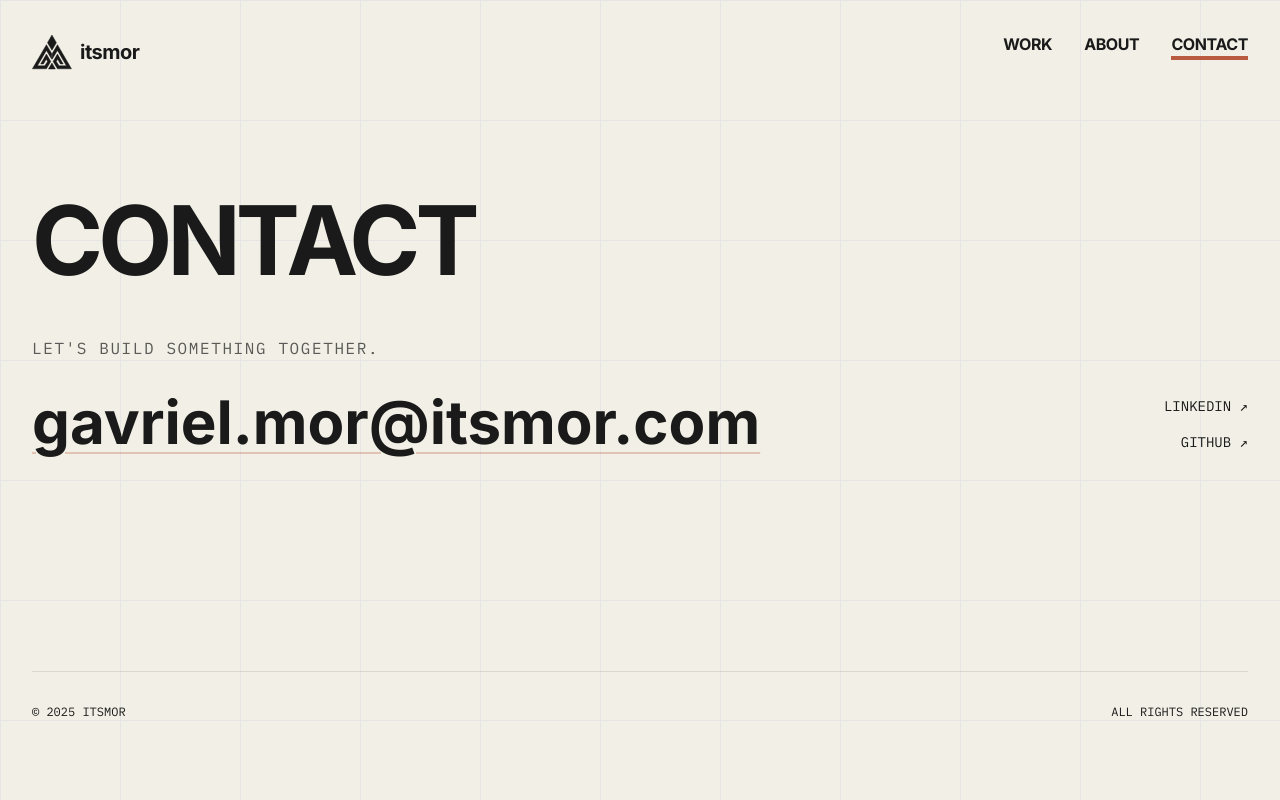
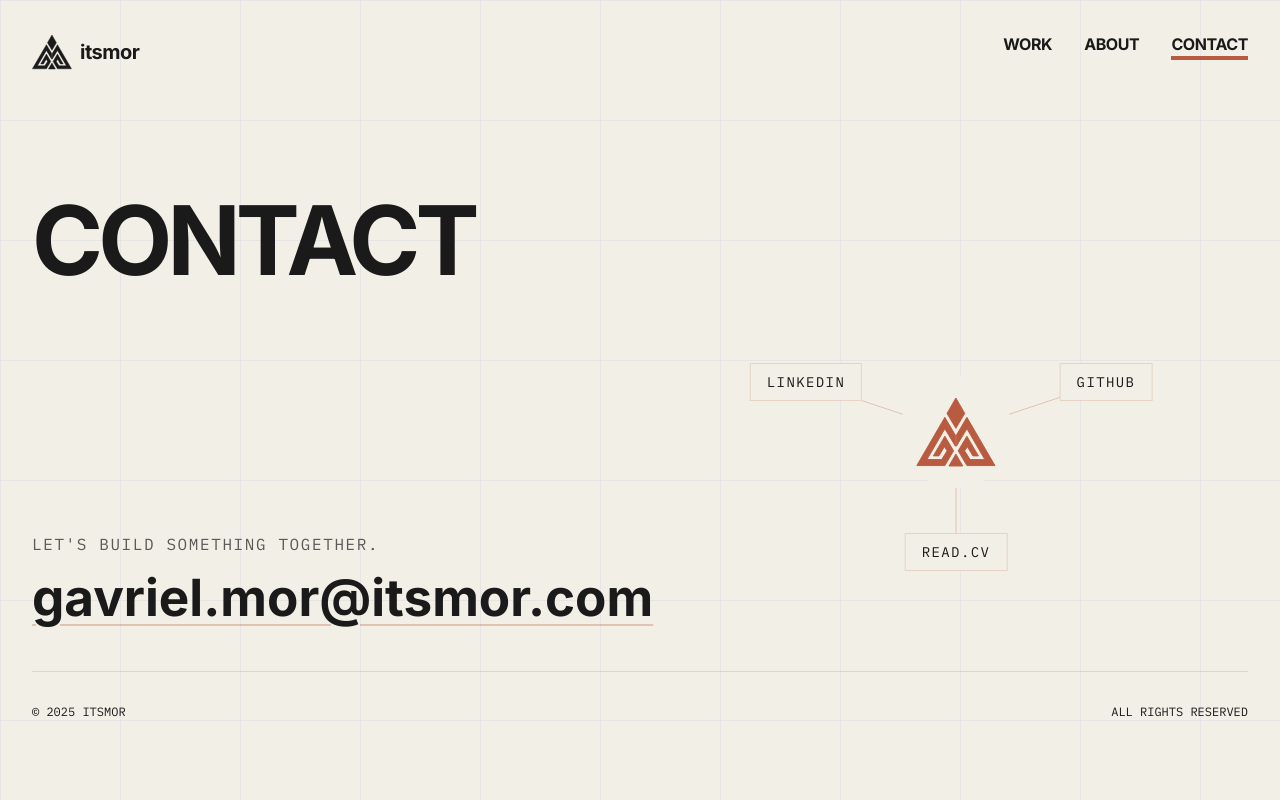
Before and after one commit to Gavriel-M/itsmor, a Next.js app: page /contact in a window 1280 px wide. Built offline with nearby package versions, Linux system fonts and the light colour scheme.

Commit message:
Contact network
Signed-off-by: gavriel-m <MGavrielG@Gmail.com>

```diff
--- a/src/app/contact/page.tsx
+++ b/src/app/contact/page.tsx
@@ -1,11 +1,13 @@
 "use client";
 
 import { motion } from "framer-motion";
+import ContactNetwork from "@/components/contact/ContactNetwork";
 
 export default function ContactPage() {
   return (
-    <section className="min-h-screen w-full pt-32 md:pt-48 px-4 md:px-8 pb-20 flex flex-col justify-between">
-      <div className="max-w-screen-xl mx-auto w-full">
+    <section className="min-h-screen w-full pt-32 md:pt-48 px-4 md:px-8 pb-20 flex flex-col">
+      <div className="max-w-screen-xl mx-auto w-full flex-grow flex flex-col md:grid md:grid-cols-2 gap-12">
+        <div className="flex flex-col justify-between">
           <motion.h1
             initial={{ opacity: 0, y: 20 }}
             animate={{ opacity: 1, y: 0 }}
@@ -14,44 +16,27 @@ export default function ContactPage() {
             CONTACT
           </motion.h1>
 
-        <div className="grid grid-cols-1 md:grid-cols-2 gap-16">
           <motion.div
             initial={{ opacity: 0 }}
             animate={{ opacity: 1 }}
             transition={{ delay: 0.2 }}
+            className="mb-12"
           >
-            <p className="font-mono text-sm md:text-base mb-8 opacity-70 uppercase tracking-widest">
+            <p className="font-mono text-sm md:text-base mb-4 opacity-70 uppercase tracking-widest">
               Let&apos;s build something together.
             </p>
             <a
-              href="mailto:hello@itsmor.com"
-              className="block font-sans text-4xl md:text-6xl font-bold hover:text-terracotta transition-colors underline decoration-2 underline-offset-8 decoration-terracotta/30 hover:decoration-terracotta"
+              href="mailto:gavriel.mor@itsmor.com"
+              className="block font-sans text-3xl md:text-5xl lg:text-6xl font-bold hover:text-terracotta transition-colors break-all md:break-normal underline decoration-2 underline-offset-8 decoration-terracotta/30 hover:decoration-terracotta"
+              style={{ fontSize: "clamp(1.5rem, 4vw, 3.75rem)" }}
             >
               gavriel.mor@itsmor.com
             </a>
           </motion.div>
+        </div>
 
-          <motion.div
-            initial={{ opacity: 0 }}
-            animate={{ opacity: 1 }}
-            transition={{ delay: 0.4 }}
-            className="flex flex-col justify-end items-start md:items-end space-y-4"
-          >
-            <a
-              href="https://www.linkedin.com/in/gavriel-mor/"
-              target="_blank"
-              className="font-mono text-sm hover:text-lapis transition-colors uppercase"
-            >
-              LinkedIn ↗
-            </a>
-            <a
-              href="https://github.com/Gavriel-M"
-              target="_blank"
-              className="font-mono text-sm hover:text-lapis transition-colors uppercase"
-            >
-              GitHub ↗
-            </a>
-          </motion.div>
+        <div className="flex items-center justify-center">
+          <ContactNetwork />
         </div>
       </div>
 
@@ -59,7 +44,7 @@ export default function ContactPage() {
         initial={{ opacity: 0 }}
         animate={{ opacity: 1 }}
         transition={{ delay: 0.6 }}
-        className="w-full border-t border-black/10 mt-20 pt-8 flex justify-between font-mono text-xs uppercase opacity-50"
+        className="w-full border-t border-black/10 mt-auto pt-8 flex justify-between font-mono text-xs uppercase opacity-50"
       >
         <span>© 2025 itsmor</span>
         <span>All Rights Reserved</span>
--- /dev/null
+++ b/src/components/contact/ContactNetwork.tsx
@@ -0,0 +1,91 @@
+"use client";
+
+import { motion } from "framer-motion";
+import Logo from "@/components/ui/Logo";
+import Link from "next/link";
+
+const links = [
+  {
+    label: "LINKEDIN",
+    href: "https://www.linkedin.com/in/gavriel-mor/",
+    x: -150,
+    y: -50,
+  },
+  { label: "GITHUB", href: "https://github.com/Gavriel-M", x: 150, y: -50 },
+  { label: "READ.CV", href: "https://read.cv/itsmor", x: 0, y: 120 },
+];
+
+export default function ContactNetwork() {
+  return (
+    <div className="relative w-full h-[400px] flex items-center justify-center my-12 md:my-0">
+      {/* Desktop Network Graph (Hidden on Mobile) */}
+      <div className="hidden md:block relative w-full h-full">
+        <div className="absolute inset-0 flex items-center justify-center">
+          {/* Connecting Lines */}
+          <svg className="absolute inset-0 w-full h-full pointer-events-none">
+            {links.map((link) => (
+              <motion.line
+                key={link.label}
+                x1="50%"
+                y1="50%"
+                x2={`calc(50% + ${link.x}px)`}
+                y2={`calc(50% + ${link.y}px)`}
+                stroke="currentColor"
+                strokeWidth="1"
+                className="text-terracotta opacity-30"
+                initial={{ pathLength: 0 }}
+                animate={{ pathLength: 1 }}
+                transition={{ duration: 1, delay: 0.5, ease: "easeInOut" }}
+              />
+            ))}
+          </svg>
+
+          {/* Center Logo */}
+          <motion.div
+            initial={{ scale: 0, opacity: 0 }}
+            animate={{ scale: 1, opacity: 1 }}
+            transition={{ duration: 0.5 }}
+            className="relative z-10 bg-background p-4 rounded-full"
+          >
+            <Logo className="w-20 h-20 text-terracotta" />
+          </motion.div>
+
+          {/* Nodes */}
+          {links.map((link, i) => (
+            <motion.div
+              key={link.label}
+              className="absolute left-1/2 top-1/2"
+              style={{ marginLeft: link.x, marginTop: link.y }}
+              initial={{ opacity: 0, scale: 0 }}
+              animate={{ opacity: 1, scale: 1 }}
+              transition={{ delay: 0.8 + i * 0.1, duration: 0.3 }}
+            >
+              <Link
+                href={link.href}
+                target="_blank"
+                className="block -translate-x-1/2 -translate-y-1/2 bg-background px-4 py-2 border border-terracotta/20 hover:border-terracotta hover:bg-terracotta hover:text-white transition-all duration-300 font-mono text-sm uppercase tracking-widest"
+              >
+                {link.label}
+              </Link>
+            </motion.div>
+          ))}
+        </div>
+      </div>
+
+      {/* Mobile Stack (Visible on Mobile) */}
+      <div className="md:hidden flex flex-col items-center gap-4 w-full">
+        <Logo className="w-12 h-12 text-terracotta mb-4" />
+        {links.map((link) => (
+          <Link
+            key={link.label}
+            href={link.href}
+            target="_blank"
+            className="w-full text-center py-3 border border-black/10 active:bg-terracotta active:text-white transition-colors font-mono text-sm uppercase tracking-widest"
+          >
+            {link.label}
+          </Link>
+        ))}
+      </div>
+    </div>
+  );
+}
```
Lines whose indentation alone changed are shown as unchanged.
